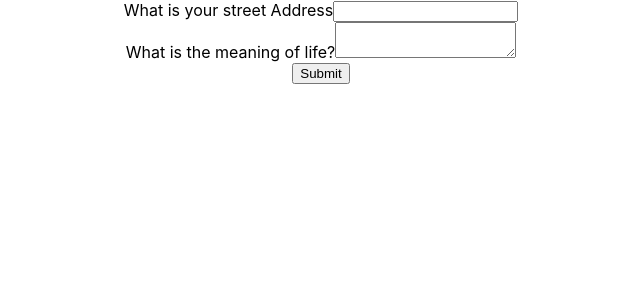
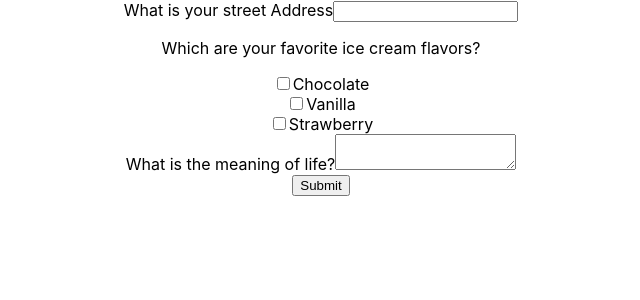
Before and after one commit to stevejd88/custom-form, a React (Create React App) app: page / in a window 1280 px wide. Shown: the top 300 px of the page, without its empty margins (319-959 px from the left). Built offline with nearby package versions, Linux system fonts and the light colour scheme.

Commit message:
Add Checkbox component

```diff
--- a/src/App.js
+++ b/src/App.js
@@ -3,6 +3,7 @@ import "./App.css";
 
 import FormInput from "./components/form-input/form-input.component";
 import TextArea from "./components/text-area/text-area.component";
+import Checkbox from "./components/checkbox/checkbox.component";
 import Button from "./components/button/button.component";
 
 const initialState = {
@@ -14,6 +15,7 @@ function App() {
   const [state, setState] = useState(initialState);
 
   const { address, meaning } = state;
+  const iceCream = ["Chocolate", "Vanilla", "Strawberry"];
 
   const onChange = (e) => {
     setState({ ...state, [e.target.name]: e.target.value });
@@ -31,6 +33,11 @@ function App() {
           type='text'
           onChange={onChange}
         />
+        <Checkbox
+          label='Which are your favorite ice cream flavors?'
+          options={iceCream}
+          type='checkbox'
+        />
         <TextArea
           label='What is the meaning of life?'
           id='meaningOfLife'
--- /dev/null
+++ b/src/components/checkbox/checkbox.component.jsx
@@ -0,0 +1,23 @@
+import React from "react";
+
+const Checkbox = ({ label, options, type }) => {
+  return (
+    <div>
+      <p>{label}</p>
+      {options.map((option) => {
+        return (
+          <div className='option-group'>
+            <input
+              type={type}
+              id={option.toLowerCase()}
+              name={option.toLowerCase()}
+            />
+            <label for={option.toLowerCase()}>{option}</label>
+          </div>
+        );
+      })}
+    </div>
+  );
+};
+
+export default Checkbox;
```
